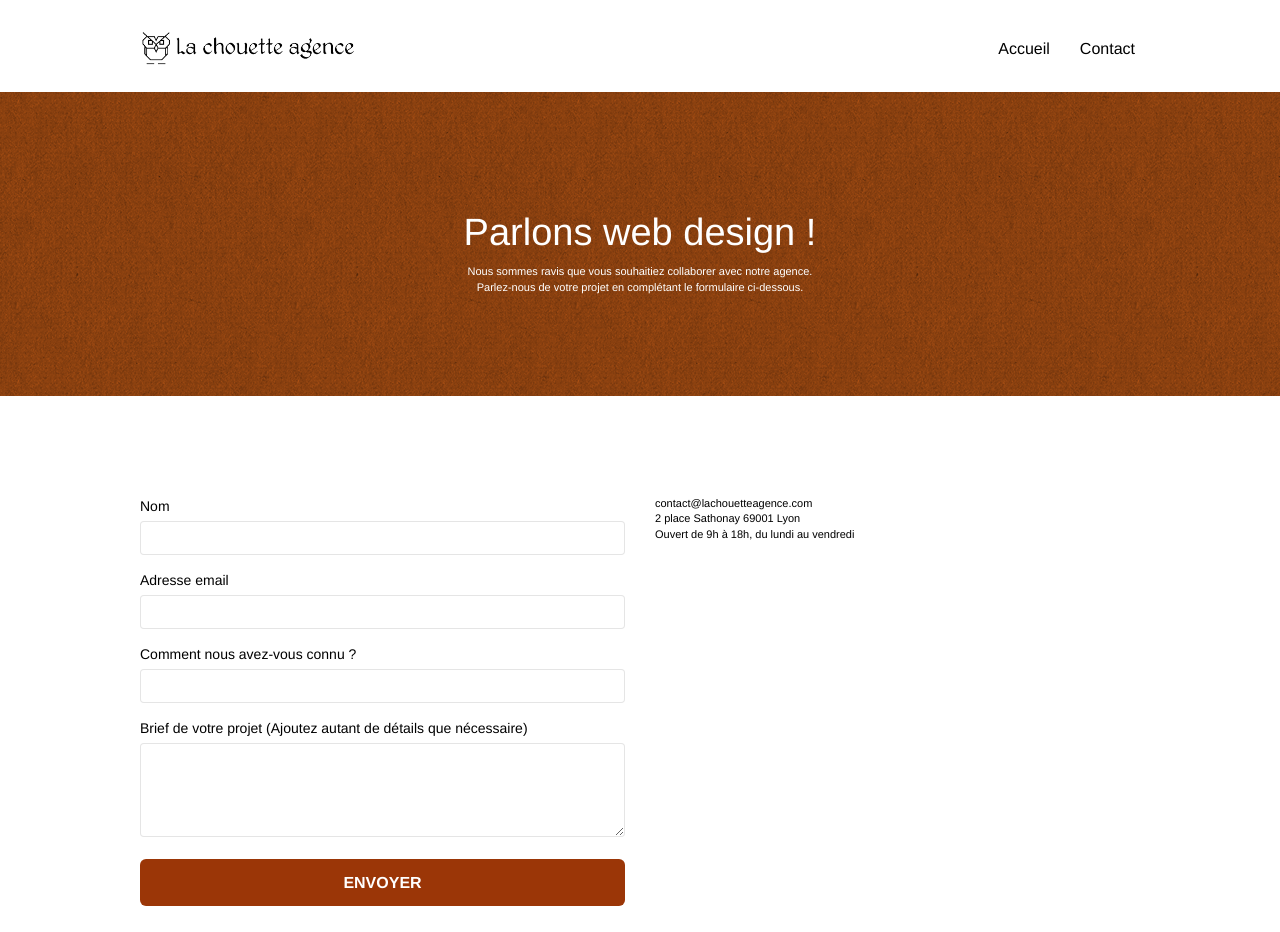
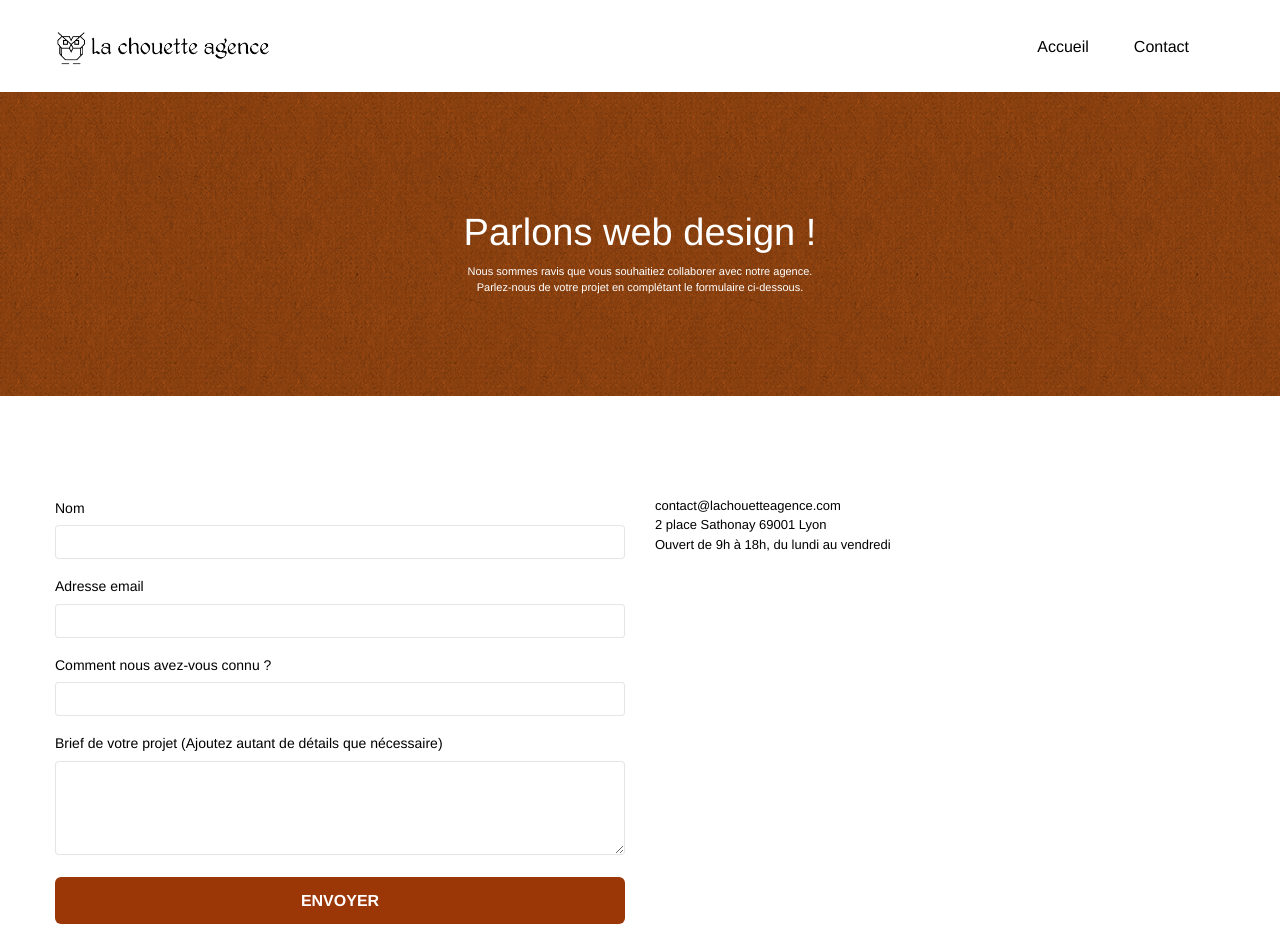
Before and after one commit to ThibautGervy/gervythibaut_04_10022021, a plain HTML site: page contact.html in a window 1280 px wide. Shown: the top 932 px of the page. Drawn offline with nearby package versions, Linux system fonts and the light colour scheme; files that its build step writes are made by us from their sources; a script that the page names is missing.

Commit message:
changements responsive

```diff
--- a/contact.html
+++ b/contact.html
@@ -108,7 +108,7 @@
 				</form>
 			</div>
 			<div class="col-sm-6">
-				<p>
+				<p class="info">
 					contact@lachouetteagence.com<br>2 place Sathonay 69001 Lyon<br>Ouvert de 9h à 18h, du lundi au vendredi<br>
 				</p>
 			</div>
--- a/style.css
+++ b/style.css
@@ -47,7 +47,6 @@ a:hover {
 }
 
 .bloc {
-    width: 100%;
     clear: both;
     background: 50% 50% no-repeat;
     padding: 0 50px;
@@ -311,6 +310,10 @@ a:hover {
     z-index: 1;
 }
 
+.navbar-header {
+    margin: auto;
+}
+
 .navbar-brand {
     height: auto;
     padding: 3px 15px;
@@ -337,14 +340,15 @@ a:hover {
 .navbar .nav {
     padding-top: 2px;
     margin-right: -16px;
-    float: right;
     z-index: 1;
+    list-style: none;
+    margin: auto;
 }
 
 .nav > li {
     float: left;
-    margin-top: 4px;
     font-size: 16px;
+    padding-right: 15px;
 }
 
 .navbar-nav .open .dropdown-menu > li > a {
@@ -673,12 +677,17 @@ a {
     color: #000000!important;
 }
 
-.container {
-    max-width: 1000px;
+.hero-bloc-text {
+    font-size: 38px;
 }
 
-.hero-bloc-text {
-    font-size: 38px;
+.info {
+    font-size: 13px;
+    line-height: 1.5;
+}
+
+.form-group {
+    line-height: 1.75;
 }
 
 .hero-bloc-text-sub {
@@ -795,6 +804,7 @@ h4 {
 
 .tc-white {
     color: #ffffff!important;
+    text-align: center;
 }
 
 .btn-atomic-tangerine {
```
